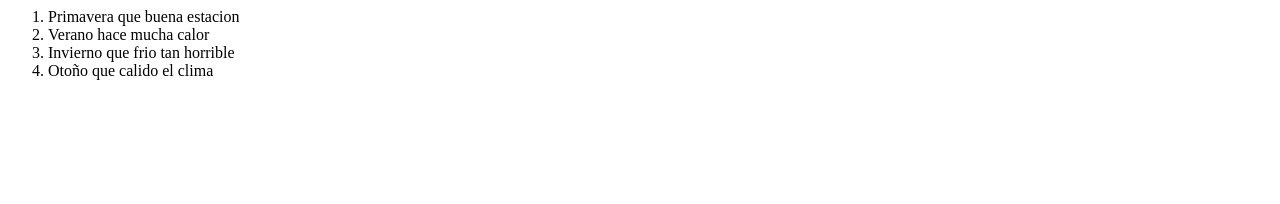
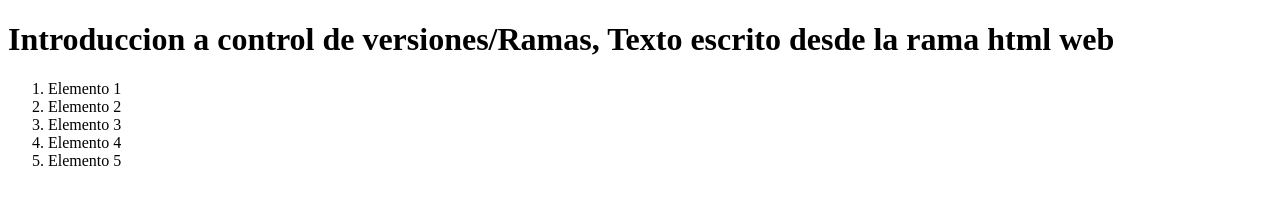
Before and after one commit to Darwin-max/-projectsDev, a plain HTML site: page index.html in a window 1280 px wide. Drawn offline with Linux system fonts and the light colour scheme.

Commit message:
feat: :sparkles: Importacion archivo JS

```diff
--- a/index.html
+++ b/index.html
@@ -1,6 +1,18 @@
-<ol>
-    <li>Primavera que buena estacion</li>
-    <li>Verano hace mucha calor</li>
-    <li>Invierno que frio tan horrible</li>
-    <li>Otoño que calido el clima</li>
-</ol>
+<!DOCTYPE html>
+<html lang="en">
+<head>
+    <meta charset="UTF-8">
+    <meta name="viewport" content="width=device-width, initial-scale=1.0">
+    <title>Intro Web</title>
+</head>
+<body>
+    <h1>Introduccion a control de versiones/Ramas, Texto escrito desde la rama html web</h1>
+    <ol>
+        <li>Elemento 1</li>
+        <li>Elemento 2</li>
+        <li>Elemento 3</li>
+        <li>Elemento 4</li>
+        <li>Elemento 5</li>
+    </ol>
+    <script src="app.js"></script>
+</body>
```
